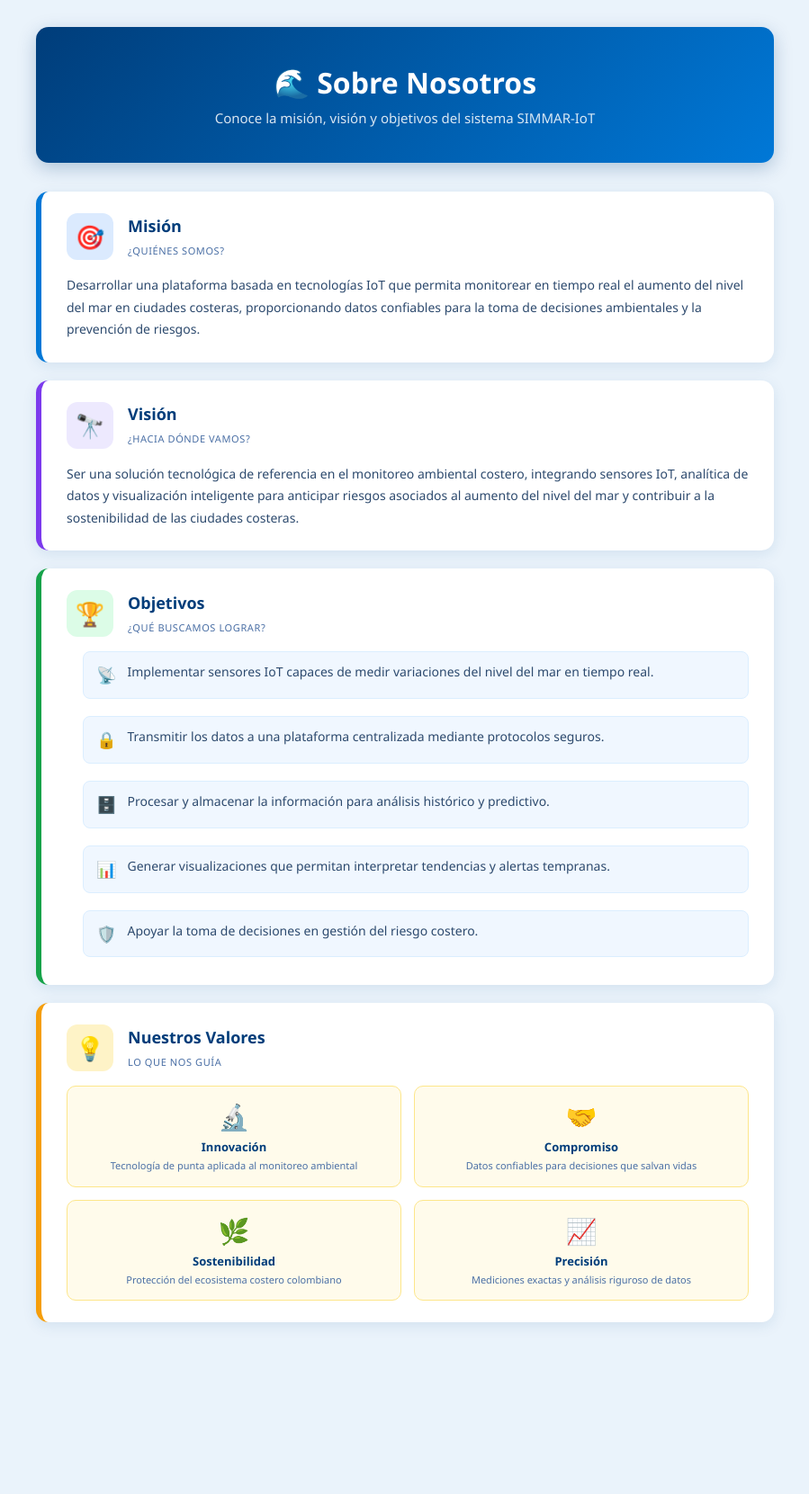
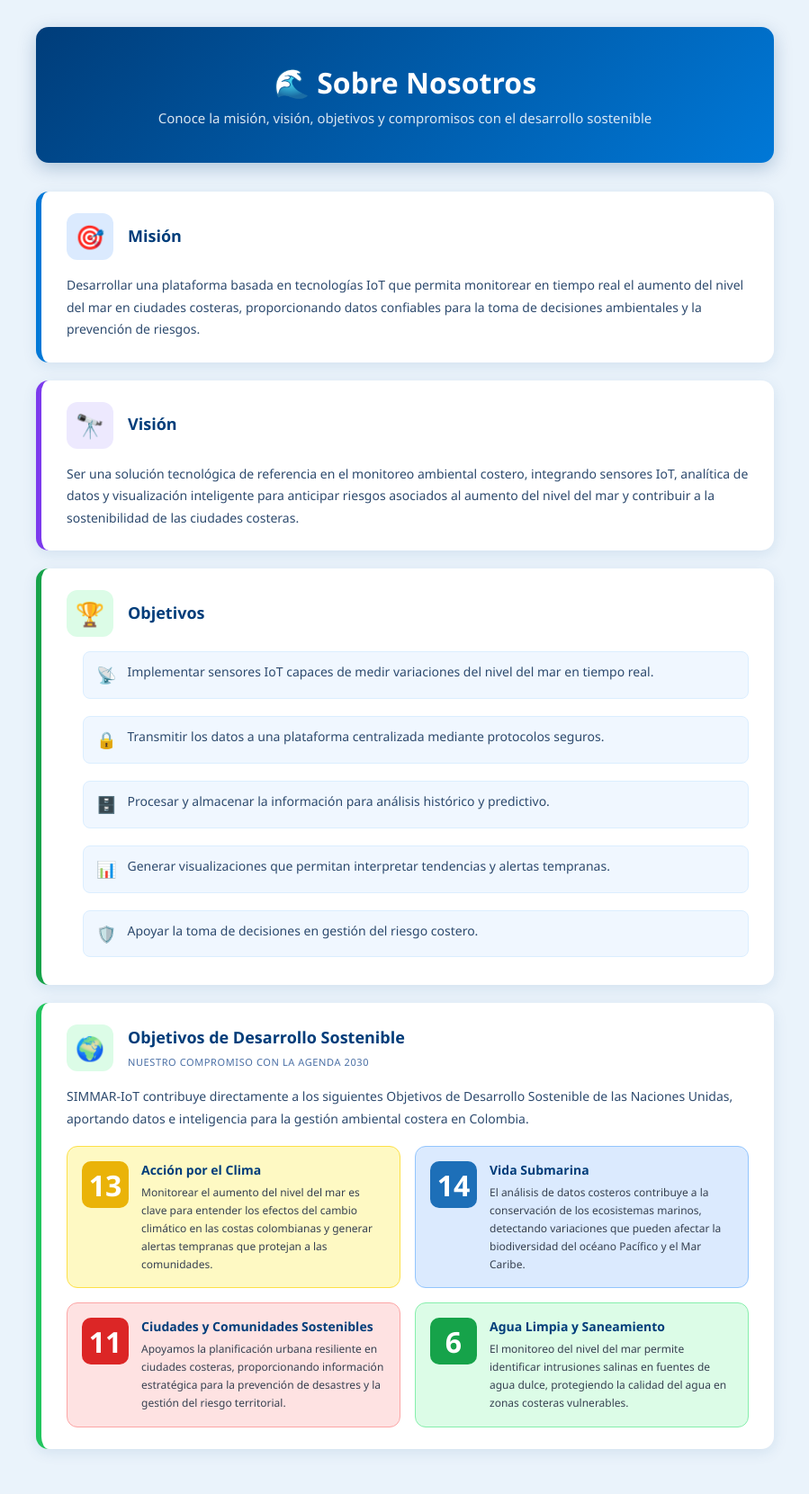
Before and after one commit to Spadilla1018/IoT_MonitoreoMar, a Flask app: page /mvo in a window 1280 px wide. Shown: the part 153-1814 px from the top of the page at 90% size, without its empty margins (190-1089 px from the left). Before the commit the page ends 1626 px from the top, so only its background shows below. Run offline with Flask 3, Linux system fonts and the light colour scheme.

Commit message:
feat: reemplazar valores por ODS en sobre nosotros

```diff
--- a/static/style_interno.css
+++ b/static/style_interno.css
@@ -833,3 +833,98 @@ tbody tr:hover { background: #f0f7ff; }
     .valores-grid { grid-template-columns: 1fr; }
     .mvo-banner h1 { font-size: 24px; }
 }
+
+/* ============================= */
+/*   ODS SECTION                 */
+/* ============================= */
+
+.card-ods { border-left-color: #22c55e; }
+
+.ods-icon { background: #dcfce7; }
+
+.ods-grid {
+    display: grid;
+    grid-template-columns: repeat(2, 1fr);
+    gap: 16px;
+    margin-top: 4px;
+}
+
+.ods-card {
+    display: flex;
+    align-items: flex-start;
+    gap: 14px;
+    border-radius: 12px;
+    padding: 16px;
+    transition: transform 0.2s, box-shadow 0.2s;
+}
+
+.ods-card:hover {
+    transform: translateY(-3px);
+    box-shadow: 0 6px 16px rgba(0,0,0,0.1);
+}
+
+.ods-13 { background: #fef9c3; border: 1px solid #fde047; }
+.ods-14 { background: #dbeafe; border: 1px solid #93c5fd; }
+.ods-11 { background: #fee2e2; border: 1px solid #fca5a5; }
+.ods-6  { background: #dcfce7; border: 1px solid #86efac; }
+
+.ods-numero {
+    font-size: 32px;
+    font-weight: 800;
+    min-width: 52px;
+    height: 52px;
+    border-radius: 10px;
+    display: flex;
+    align-items: center;
+    justify-content: center;
+    flex-shrink: 0;
+}
+
+.ods-13 .ods-numero { background: #eab308; color: white; }
+.ods-14 .ods-numero { background: #1d6fb8; color: white; }
+.ods-11 .ods-numero { background: #dc2626; color: white; }
+.ods-6  .ods-numero { background: #16a34a; color: white; }
+
+.ods-content h4 {
+    font-size: 14px;
+    font-weight: 700;
+    color: #003d7a;
+    margin: 0 0 6px;
+}
+
+.ods-content p {
+    font-size: 12px;
+    color: #374151;
+    line-height: 1.65;
+    margin: 0;
+    max-width: none;
+}
+
+/* Responsive ODS */
+@media (max-width: 600px) {
+    .ods-grid { grid-template-columns: 1fr; }
+}
+
+/* Banner MVO */
+.mvo-banner {
+    background: linear-gradient(135deg, #003d7a, #0078d7);
+    border-radius: 14px;
+    padding: 40px 30px;
+    text-align: center;
+    color: white;
+    margin-bottom: 32px;
+    box-shadow: 0 6px 20px rgba(0,60,120,0.25);
+}
+
+.mvo-banner h1 {
+    font-size: 32px;
+    font-weight: 600;
+    margin: 0 0 8px;
+}
+
+.mvo-banner p {
+    font-size: 15px;
+    opacity: 0.85;
+    margin: 0;
+    max-width: none;
+}
--- a/templates/mvo.html
+++ b/templates/mvo.html
@@ -10,11 +10,10 @@
     <div class="mvo-banner">
         <div class="mvo-banner-content">
             <h1>🌊 Sobre Nosotros</h1>
-            <p>Conoce la misión, visión y objetivos del sistema SIMMAR-IoT</p>
+            <p>Conoce la misión, visión, objetivos y compromisos con el desarrollo sostenible</p>
         </div>
     </div>
 
-    <!-- Tarjetas MVO -->
     <div class="cards-container">
 
         <!-- Misión -->
@@ -23,7 +22,6 @@
                 <div class="card-icon mision-icon">🎯</div>
                 <div>
                     <h3>Misión</h3>
-                    <span class="card-tag">¿Quiénes somos?</span>
                 </div>
             </div>
             <p>
@@ -39,7 +37,6 @@
                 <div class="card-icon vision-icon">🔭</div>
                 <div>
                     <h3>Visión</h3>
-                    <span class="card-tag">¿Hacia dónde vamos?</span>
                 </div>
             </div>
             <p>
@@ -55,7 +52,6 @@
                 <div class="card-icon objetivos-icon">🏆</div>
                 <div>
                     <h3>Objetivos</h3>
-                    <span class="card-tag">¿Qué buscamos lograr?</span>
                 </div>
             </div>
             <ul class="objetivos-list">
@@ -82,40 +78,58 @@
             </ul>
         </div>
 
-        <!-- Equipo / Valores -->
-        <div class="card card-valores">
+        <!-- ODS -->
+        <div class="card card-ods">
             <div class="card-icon-header">
-                <div class="card-icon valores-icon">💡</div>
+                <div class="card-icon ods-icon">🌍</div>
                 <div>
-                    <h3>Nuestros Valores</h3>
-                    <span class="card-tag">Lo que nos guía</span>
+                    <h3>Objetivos de Desarrollo Sostenible</h3>
+                    <span class="card-tag">Nuestro compromiso con la Agenda 2030</span>
                 </div>
             </div>
-            <div class="valores-grid">
-                <div class="valor-item">
-                    <span class="valor-emoji">🔬</span>
-                    <strong>Innovación</strong>
-                    <p>Tecnología de punta aplicada al monitoreo ambiental</p>
+            <p style="margin-bottom:18px;">
+                SIMMAR-IoT contribuye directamente a los siguientes Objetivos de Desarrollo Sostenible
+                de las Naciones Unidas, aportando datos e inteligencia para la gestión ambiental costera
+                en Colombia.
+            </p>
+            <div class="ods-grid">
+
+                <div class="ods-card ods-13">
+                    <div class="ods-numero">13</div>
+                    <div class="ods-content">
+                        <h4>Acción por el Clima</h4>
+                        <p>Monitorear el aumento del nivel del mar es clave para entender los efectos del cambio climático en las costas colombianas y generar alertas tempranas que protejan a las comunidades.</p>
+                    </div>
                 </div>
-                <div class="valor-item">
-                    <span class="valor-emoji">🤝</span>
-                    <strong>Compromiso</strong>
-                    <p>Datos confiables para decisiones que salvan vidas</p>
+
+                <div class="ods-card ods-14">
+                    <div class="ods-numero">14</div>
+                    <div class="ods-content">
+                        <h4>Vida Submarina</h4>
+                        <p>El análisis de datos costeros contribuye a la conservación de los ecosistemas marinos, detectando variaciones que pueden afectar la biodiversidad del océano Pacífico y el Mar Caribe.</p>
+                    </div>
                 </div>
-                <div class="valor-item">
-                    <span class="valor-emoji">🌿</span>
-                    <strong>Sostenibilidad</strong>
-                    <p>Protección del ecosistema costero colombiano</p>
+
+                <div class="ods-card ods-11">
+                    <div class="ods-numero">11</div>
+                    <div class="ods-content">
+                        <h4>Ciudades y Comunidades Sostenibles</h4>
+                        <p>Apoyamos la planificación urbana resiliente en ciudades costeras, proporcionando información estratégica para la prevención de desastres y la gestión del riesgo territorial.</p>
+                    </div>
                 </div>
-                <div class="valor-item">
-                    <span class="valor-emoji">📈</span>
-                    <strong>Precisión</strong>
-                    <p>Mediciones exactas y análisis riguroso de datos</p>
+
+                <div class="ods-card ods-6">
+                    <div class="ods-numero">6</div>
+                    <div class="ods-content">
+                        <h4>Agua Limpia y Saneamiento</h4>
+                        <p>El monitoreo del nivel del mar permite identificar intrusiones salinas en fuentes de agua dulce, protegiendo la calidad del agua en zonas costeras vulnerables.</p>
+                    </div>
                 </div>
+
             </div>
         </div>
 
     </div>
 </div>
 
-{% endblock %}s
+{% endblock %}
```
